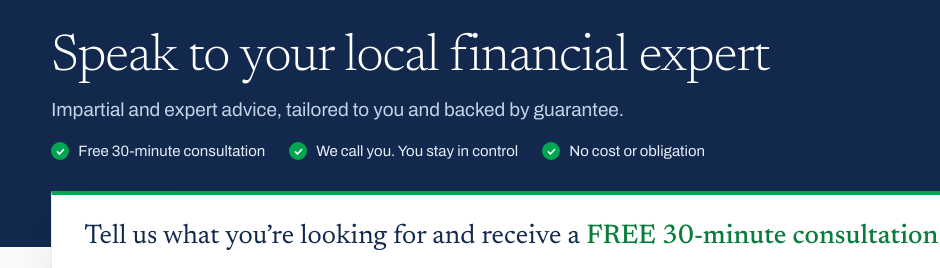
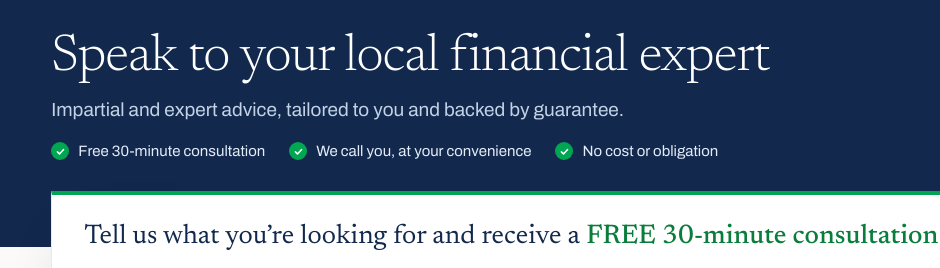
Before and after one commit to jwcprospects12/castle-financial-planning, a plain HTML site: page free-consultation.html in a window 1280 px wide. Shown: the part 71-339 px from the top of the page, 0-940 px from the left. Drawn offline with Linux system fonts and the light colour scheme.

Commit message:
Add files via upload

```diff
--- a/free-consultation.html
+++ b/free-consultation.html
@@ -243,7 +243,7 @@ if (window.CFP_LIVE) {
         <p id="sub">Impartial and expert advice, tailored to you and backed by guarantee.</p>
         <ul class="perks">
           <li>Free 30-minute consultation</li>
-          <li>We call you. You stay in control</li>
+          <li>We call you, at your convenience</li>
           <li>No cost or obligation</li>
         </ul>
       </div>
```
Also changed, not shown: request-a-callback.html (+1 -1 lines).
